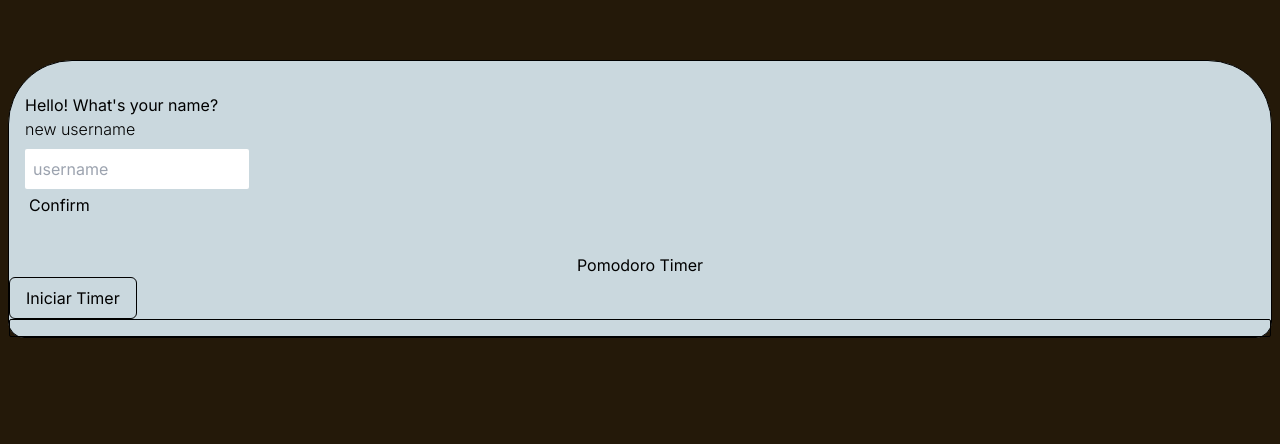
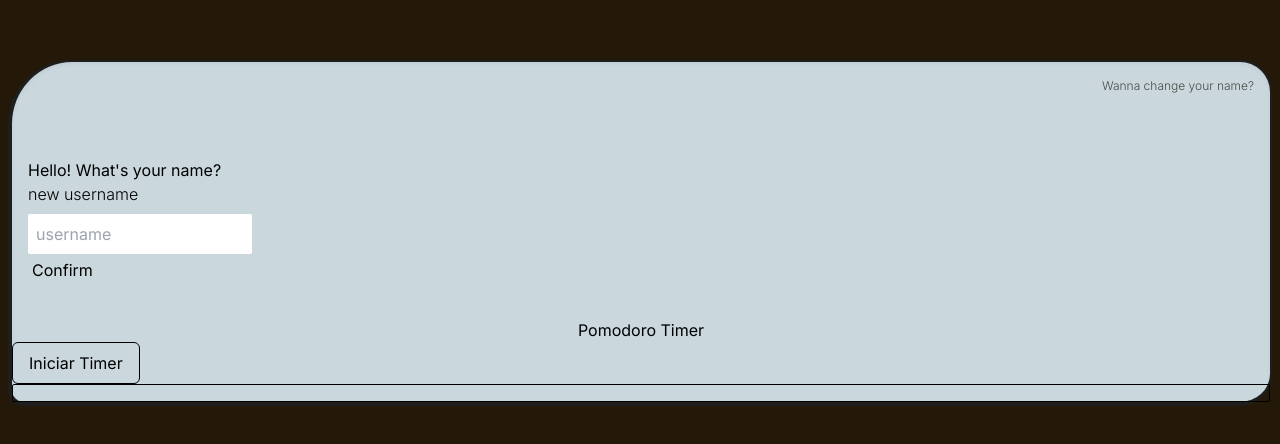
Before and after one commit to MatiasPViecho/pomodoro, a Next.js app: page / in a window 1280 px wide. Shown: the part 164-608 px from the top of the page. Built offline with nearby package versions, Linux system fonts and the light colour scheme.

Commit message:
feat: add name changer component, error messages, and constants

```diff
--- a/app/page.tsx
+++ b/app/page.tsx
@@ -6,13 +6,16 @@ import { UserProvider } from "@/contexts/useUserContext";
 import { UserMenu } from "@/components/UserMenu/UserMenu";
 import { useTranslations } from "next-intl";
 import { Container } from "@/components/Container";
+import { NameChanger } from "@/components/NameChanger/NameChanger";
+import { NameChangerContainer } from "@/components/NameChanger/NameChangerContainer";
 export default function Home() {
   const t = useTranslations("Index");
   return (
     <main>
       <UserProvider>
         <DateProvider>
-          <Container status="info">
+          <Container>
+            <NameChangerContainer />
             <UserMenu />
             <Timer />
             <Button />
--- a/components/Container.tsx
+++ b/components/Container.tsx
@@ -1,11 +1,10 @@
 import { ReactNode } from "react";
 interface IContainer {
   children: ReactNode;
-  status: "info" | "running" | "ended";
 }
-export const Container = ({ children, status = "info" }: IContainer) => {
+export const Container = ({ children }: IContainer) => {
   return (
-    <div className="border rounded-t-[64px] rounded-l-2xl rounded-r-2xl rounded-b-[32px] bg-pomodoro-grey">
+    <div className="relative rounded-tl-[64px] rounded-tr-[32px] rounded-br-[32px] rounded-bl-[16px] bg-pomodoro-grey border-pomodoro-border shadow-inner border-2 border-l-4 border-b-4 pt-16 ">
       {children}
     </div>
   );
--- /dev/null
+++ b/components/NameChanger/NameChanger.tsx
@@ -0,0 +1,57 @@
+import { MAX_NAME_CHARACTER_LENGTH } from "@/constants/user";
+import { ChangeEvent } from "react";
+interface INameChange {
+  active: boolean;
+  activateNameChange: () => void;
+  deactivateNameChange: () => void;
+  changeCurrentName: (name: string) => void;
+  updateRealName: () => void;
+  callToAction: string;
+  regret: string;
+  action: string;
+}
+export const NameChanger = ({
+  active = false,
+  activateNameChange = () => ({}),
+  deactivateNameChange = () => ({}),
+  changeCurrentName = () => ({}),
+  updateRealName = () => ({}),
+  callToAction = "",
+  regret = "",
+  action = "",
+}: INameChange) => {
+  const handleChange = (event: ChangeEvent<HTMLInputElement>) => {
+    changeCurrentName(event.target.value);
+  };
+  return !active ? (
+    <>
+      <button
+        className="opacity-70 text-pomodoro-black font-light text-xs "
+        onClick={() => activateNameChange()}
+      >
+        {callToAction}
+      </button>
+    </>
+  ) : (
+    <>
+      <button
+        className="opacity-70 text-pomodoro-black font-light text-xs text-right"
+        onClick={() => deactivateNameChange()}
+      >
+        {regret}
+      </button>
+      <input
+        className="border-pomodoro-border border-2 rounded-md bg-pomodoro-border text-pomodoro-grey transition-all pl-3"
+        type="text"
+        maxLength={MAX_NAME_CHARACTER_LENGTH}
+        onChange={(event) => handleChange(event)}
+      />
+      <button
+        onClick={() => updateRealName()}
+        className="pl-2 mt-1 border-pomodoro-border border rounded-sm bg-pomodoro-grey active:bg-pomodoro-border active:text-pomodoro-grey hover:bg-pomodoro-border animate-pulse hover:text-pomodoro-grey transition-all text-left min-w-60"
+      >
+        {action}
+      </button>
+    </>
+  );
+};
--- /dev/null
+++ b/components/NameChanger/NameChangerContainer.tsx
@@ -0,0 +1,48 @@
+"use client";
+import { useState } from "react";
+import { getUserData, updateUserName } from "@/utils/storage";
+import { NameChanger } from "./NameChanger";
+import { useTranslations } from "next-intl";
+import { MAX_NAME_CHARACTER_LENGTH } from "@/constants/user";
+export const NameChangerContainer = () => {
+  const [active, isActive] = useState<boolean>(false);
+  const [currentName, setCurrentName] = useState<string>("");
+  const t = useTranslations("Index.change_name");
+  const errors = useTranslations("Errors");
+  const activateNameChange = () => {
+    isActive(true);
+  };
+  const deactivateNameChange = () => {
+    isActive(false);
+    setCurrentName("");
+  };
+  const changeCurrentName = (newName: string) => {
+    setCurrentName(newName);
+  };
+  const changeRealName = () => {
+    if (!currentName) {
+      throw new Error(
+        errors("Errors.over_limit", {
+          char_length: `${MAX_NAME_CHARACTER_LENGTH}`,
+        })
+      );
+    } else if (currentName === getUserData().name) {
+      throw new Error(errors("Errors.unexistent"));
+    }
+    updateUserName(currentName);
+  };
+  return (
+    <div className="absolute top-4 right-4 flex flex-col text-right">
+      <NameChanger
+        activateNameChange={activateNameChange}
+        deactivateNameChange={deactivateNameChange}
+        changeCurrentName={changeCurrentName}
+        updateRealName={changeRealName}
+        active={active}
+        callToAction={t("cta")}
+        regret={t("regret")}
+        action={t("action", { name: currentName })}
+      />
+    </div>
+  );
+};
--- /dev/null
+++ b/constants/user.ts
@@ -0,0 +1 @@
+export const MAX_NAME_CHARACTER_LENGTH: number = 16;
--- a/messages/en.json
+++ b/messages/en.json
@@ -1,5 +1,16 @@
 {
   "Index": {
-    "title": "Hello world!"
+    "title": "Hello world!",
+    "change_name": {
+      "cta": "Wanna change your name?",
+      "regret": "I don't want to change it",
+      "action": "Change to {name}"
+    }
+  },
+  "Errors": {
+    "change_name":{
+      "over_limit": "Name can't exceed {char_length} characters",
+      "unexistent": "A name is needed!"
+    }
   }
 }
--- a/messages/es.json
+++ b/messages/es.json
@@ -1,5 +1,16 @@
 {
   "Index": {
-    "title": "Hola Mundo!!"
+    "title": "Hola Mundo!!",
+    "change_name": {
+      "cta": "¿Quieres cambiar tu nombre?",
+      "regret": "No quiero cambiarlo",
+      "action": "Cambiarlo por {name}"
+    }
+  },
+  "Errors": {
+    "change_name":{
+      "over_limit": "No puede exceder los {char_length} caracteres!",
+      "unexistent": "Debe proporcionar un nombre!"
+    }
   }
 }
```
